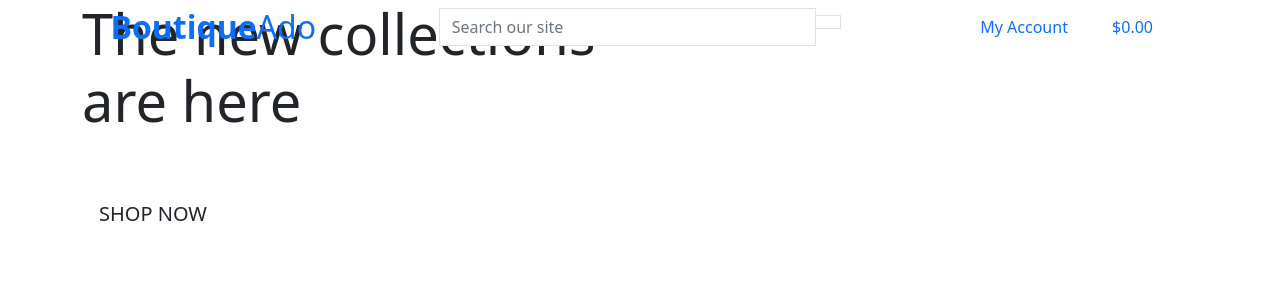
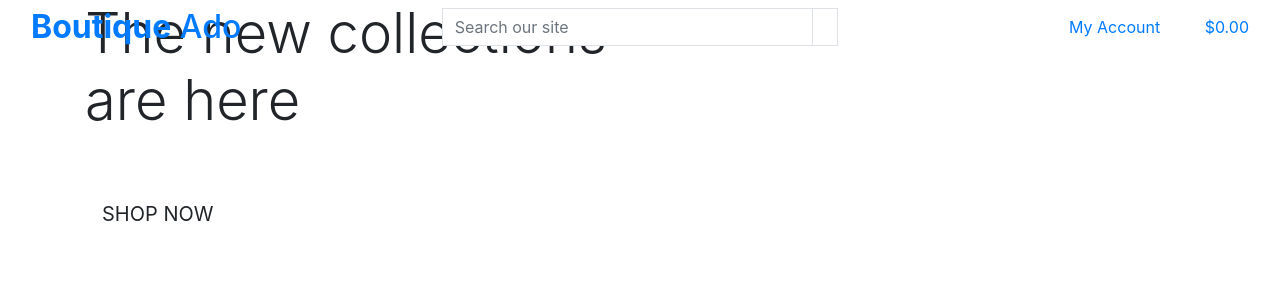
Before and after one commit to Benjamin144/boutique_ado-v1, a Django app: page / in a window 1280 px wide. Shown: the top 300 px of the page. Run offline with Django 3.2, Linux system fonts and the light colour scheme; some libraries are stand-ins or nearby versions.

Commit message:
added main page header

```diff
--- a/templates/base.html
+++ b/templates/base.html
@@ -7,23 +7,23 @@
     {% block meta %}
         <meta http-equiv="X-UA-Compatible" content="ie=edge">
         <meta charset="utf-8">
-        <meta name="viewport" content="width=device-width, initial-scale=1">
+        <meta name="viewport" content="width=device-width, initial-scale=1, shrink-to-fit=no">
     {% endblock %}
 
     {% block extra_meta %}
     {% endblock %}
 
     {% block corecss %}
-        <link href="https://cdn.jsdelivr.net/npm/bootstrap@5.0.0-beta2/dist/css/bootstrap.min.css" rel="stylesheet" integrity="sha384-BmbxuPwQa2lc/FVzBcNJ7UAyJxM6wuqIj61tLrc4wSX0szH/Ev+nYRRuWlolflfl" crossorigin="anonymous">
+        <link rel="stylesheet" href="https://stackpath.bootstrapcdn.com/bootstrap/4.4.1/css/bootstrap.min.css" integrity="sha384-Vkoo8x4CGsO3+Hhxv8T/Q5PaXtkKtu6ug5TOeNV6gBiFeWPGFN9MuhOf23Q9Ifjh" crossorigin="anonymous">
     {% endblock %}
 
     {% block extra_css %}
     {% endblock %}
 
     {% block corejs %}
-        <script src="https://cdn.jsdelivr.net/npm/bootstrap@5.0.0-beta2/dist/js/bootstrap.bundle.min.js" integrity="sha384-b5kHyXgcpbZJO/tY9Ul7kGkf1S0CWuKcCD38l8YkeH8z8QjE0GmW1gYU5S9FOnJ0" crossorigin="anonymous"></script>
-        <script src="https://cdn.jsdelivr.net/npm/@popperjs/core@2.6.0/dist/umd/popper.min.js" integrity="sha384-KsvD1yqQ1/1+IA7gi3P0tyJcT3vR+NdBTt13hSJ2lnve8agRGXTTyNaBYmCR/Nwi" crossorigin="anonymous"></script>
-        <script src="https://cdn.jsdelivr.net/npm/bootstrap@5.0.0-beta2/dist/js/bootstrap.min.js" integrity="sha384-nsg8ua9HAw1y0W1btsyWgBklPnCUAFLuTMS2G72MMONqmOymq585AcH49TLBQObG" crossorigin="anonymous"></script>
+        <script src="https://code.jquery.com/jquery-3.4.1.slim.min.js" integrity="sha384-J6qa4849blE2+poT4WnyKhv5vZF5SrPo0iEjwBvKU7imGFAV0wwj1yYfoRSJoZ+n" crossorigin="anonymous"></script>
+        <script src="https://cdn.jsdelivr.net/npm/popper.js@1.16.0/dist/umd/popper.min.js" integrity="sha384-Q6E9RHvbIyZFJoft+2mJbHaEWldlvI9IOYy5n3zV9zzTtmI3UksdQRVvoxMfooAo" crossorigin="anonymous"></script>
+        <script src="https://stackpath.bootstrapcdn.com/bootstrap/4.4.1/js/bootstrap.min.js" integrity="sha384-wfSDF2E50Y2D1uUdj0O3uMBJnjuUD4Ih7YwaYd1iqfktj0Uod8GCExl3Og8ifwB6" crossorigin="anonymous"></script>
     {% endblock %}
 
     {% block extra_js %}
@@ -34,12 +34,12 @@
   <body>
     <header class="container-fluid fixed-top">
         <div class="row">
-            <div class="col-12 col-lg-4 my-auto py1 py-lg-0 text-center text-lg-left">
+            <div class="col-12 col-lg-4 my-auto py-1 py-lg-0 text-center text-lg-left">
                 <a href="{% url 'home' %}" class="nav-link main-logo-link">
-                    <h2 class="logo-font text-black my-0"><strong>Boutique</strong>Ado</h2>
+                    <h2 class="logo-font text-black my-0"><strong>Boutique</strong> Ado</h2>
                 </a>
             </div>
-            <div class="col-12 col-lg-4 my-auto py1 py-lg-0">
+            <div class="col-12 col-lg-4 my-auto py-1 py-lg-0">
                 <form method="GET" action="">
                     <div class="input-group w-100">
                         <input class="form-control border border-black rounded-0" type="text" name="q" placeholder="Search our site">
@@ -53,7 +53,7 @@
                     </div>
                 </form>
             </div>
-            <div class="col-12 col-lg-4 my-auto py1 py-lg-0">
+            <div class="col-12 col-lg-4 my-auto py-1 py-lg-0">
                 <ul class="list-inline list-unstyled text-center text-lg-right my-0">
                     <li class="list-inline-item dropdown">
                         <a class="text-black nav-link" href="#" id="user-options" data-toggle="dropdown" aria-haspopup="true" aria-expanded="false">
@@ -75,7 +75,7 @@
                             {% endif %}
                         </div>
                     </li>
-                  <li class="li list-inline-item">
+                    <li class="list-inline-item">
                         <a class="{% if grand_total %}text-info font-weight-bold{% else %}text-black{% endif %} nav-link" href="">
                             <div class="text-center">
                                 <div><i class="fas fa-shopping-bag fa-lg"></i></div>
@@ -104,7 +104,7 @@
     {% block content %}
     {% endblock %}
 
-    {% block postloadjs%}
+    {% block postloadjs %}
     {% endblock %}
 
 
```
Lines whose indentation alone changed are shown as unchanged.
